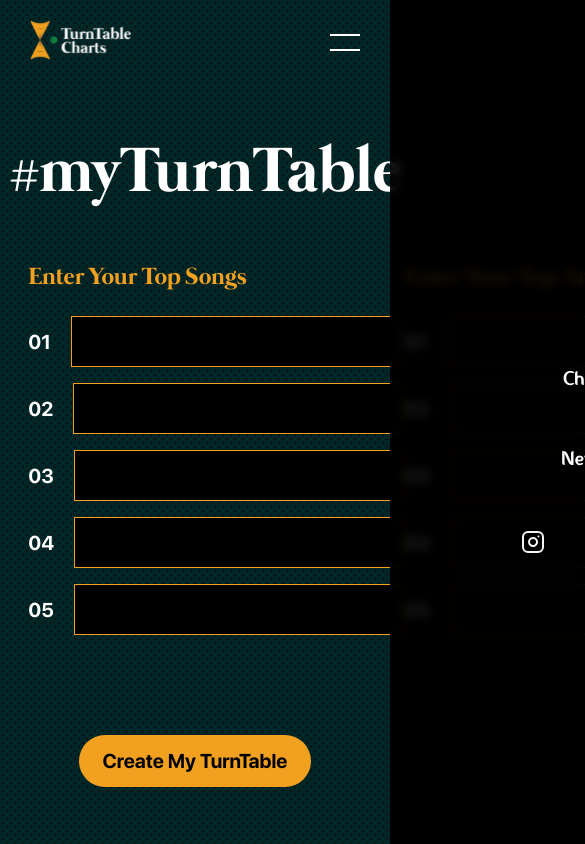
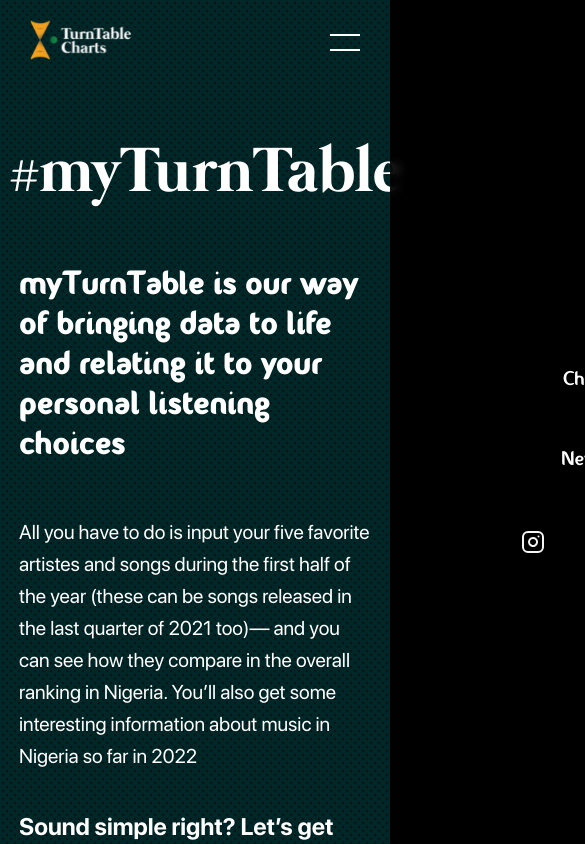
Before and after one commit to turntablecharts/turntablecharts-website-2026, a Next.js app: page /myTurnTable in a window 390 px wide. Shown: the top 844 px of the page, 585 px wide, since content can reach past the window. Built offline with nearby package versions, Linux system fonts and the light colour scheme.

Commit message:
responsive wrapped

```diff
--- a/components/molecules/Navbar.tsx
+++ b/components/molecules/Navbar.tsx
@@ -41,14 +41,24 @@ const Navbar = () => {
       <div className={`mobile_menus ${isMobileNavOpen ? "open" : ""}`}>
         <nav className="menuContainer">
           <Link className="mobile_menu" href="/charts">
-            <a className={router.pathname === "/charts" ? "active" : ""}>
+            <a
+              onClick={() => {
+                setIsMobileNavOpen(false);
+              }}
+              className={router.pathname === "/charts" ? "active" : ""}
+            >
               <Typography.Text level="xlarge" fontType="Fontastique">
                 Chart
               </Typography.Text>
             </a>
           </Link>
           <Link className="mobile_menu" href="/news">
-            <a className={router.pathname === "/news" ? "active" : ""}>
+            <a
+              onClick={() => {
+                setIsMobileNavOpen(false);
+              }}
+              className={router.pathname === "/news" ? "active" : ""}
+            >
               <Typography.Text level="xlarge" fontType="Fontastique">
                 News
               </Typography.Text>
--- a/pages/myTurnTable/index.tsx
+++ b/pages/myTurnTable/index.tsx
@@ -15,7 +15,7 @@ type WrappedResult = {
 };
 
 const MyTurnTable = () => {
-  const [stage, setStage] = useState(2);
+  const [stage, setStage] = useState(1);
   const [formSongs, setFormSongs] = useState<{ [key: string]: string }>({});
   const [formArtistes, setFormArtistes] = useState<{ [key: string]: string }>(
     {}
@@ -372,6 +372,12 @@ const MyTurnTableStyling = styled.div`
       margin: 0 auto;
       display: flex;
       justify-content: space-between;
+      ${media.tablet`
+      flex-direction: column;
+      justify-content: center;
+      align-items: center;
+      gap: 40px;
+    `}
     }
     .input {
       display: flex;
@@ -387,7 +393,7 @@ const MyTurnTableStyling = styled.div`
         font-weight: ${Theme.fontWeights.semiBold};
         font-family: ${Theme.typography.extra};
         padding: 10px;
-        width: 330px;
+        max-width: 330px;
         outline: none;
       }
     }
```
